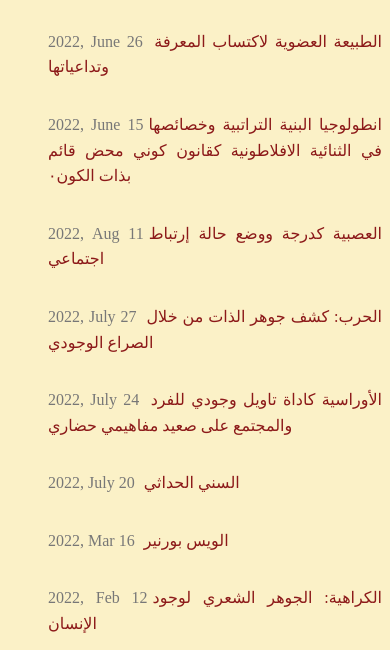
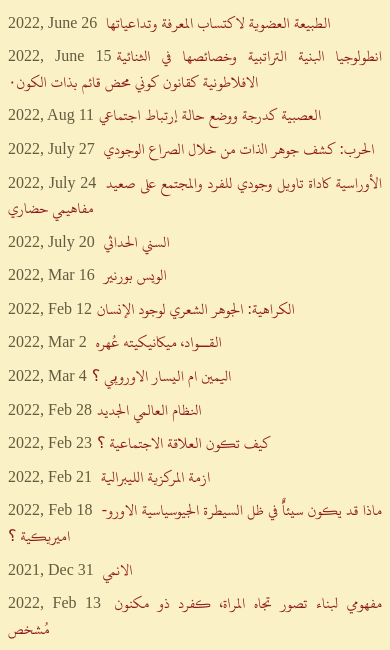
Before and after one commit to LaithOsama/khaled, a plain HTML site: page index.html in a window 390 px wide. Shown: the part 441-1091 px from the top of the page. Drawn offline with Linux system fonts and the light colour scheme; files whose address does not match are found by name; a web font is replaced by a local one.

Commit message:
Remove `ol` margin in small screens, add Arabic font

```diff
--- a/style.css
+++ b/style.css
@@ -55,7 +55,7 @@ article img {
 }
 
 time {
-  color: #777;
+  color: #655a3d;
   margin-right: 25px;
 }
 #title {
@@ -78,7 +78,7 @@ ol {
 }
 
 li {
-  margin-top:2em;
+  margin-top:.5em;
 }
 
 @media only screen and (max-width: 600px) {
@@ -89,9 +89,12 @@ li {
   }
 
   time {
-  margin-right:5px;
+    margin-right:5px;
   }
-
+  ol {
+    margin:0;
+    padding:0;
+  }
   #title {
     font-size: 36px;
     margin-bottom: 0.4em;
```
Also changed, not shown: fonts/uthman-taha-naskh.woff (added).
